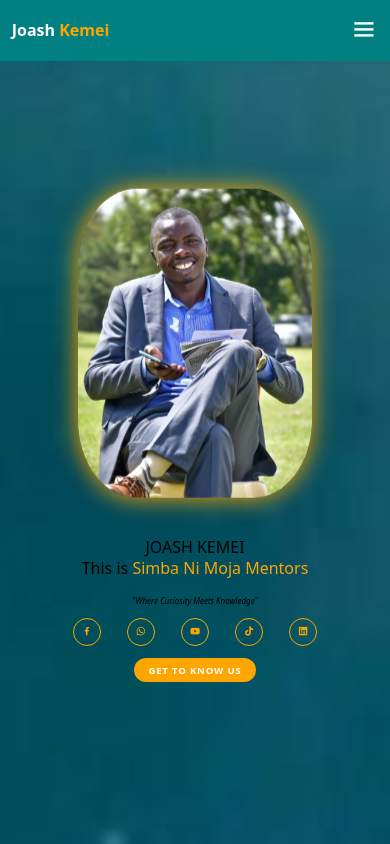
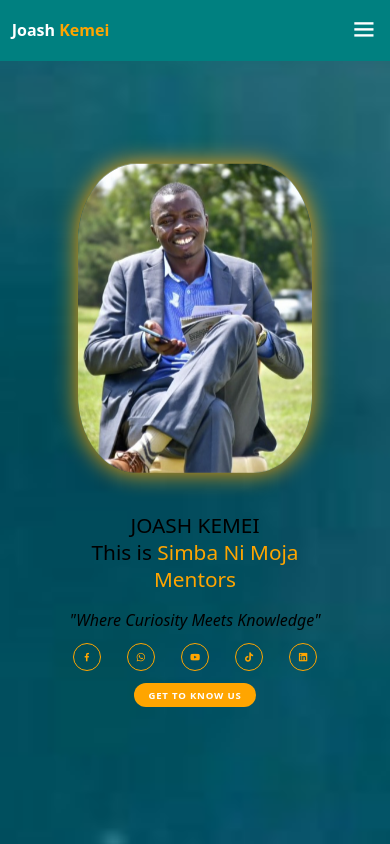
Before and after one commit to rablertablets/joashkemei, a plain HTML site: page index.html in a window 390 px wide. Shown: the top 844 px of the page. Drawn offline with nearby package versions, Linux system fonts and the light colour scheme.

Commit message:
Update style.css

```diff
--- a/style.css
+++ b/style.css
@@ -1148,11 +1148,11 @@ footer {
     }
 
     .home-content h1 {
-        font-size: 2rem;
+        font-size: 2.6rem;
     }
 
     .home-content p {
-        font-size: 1rem;
+        font-size: 2rem;
     }
 
     .social-media a {
```
